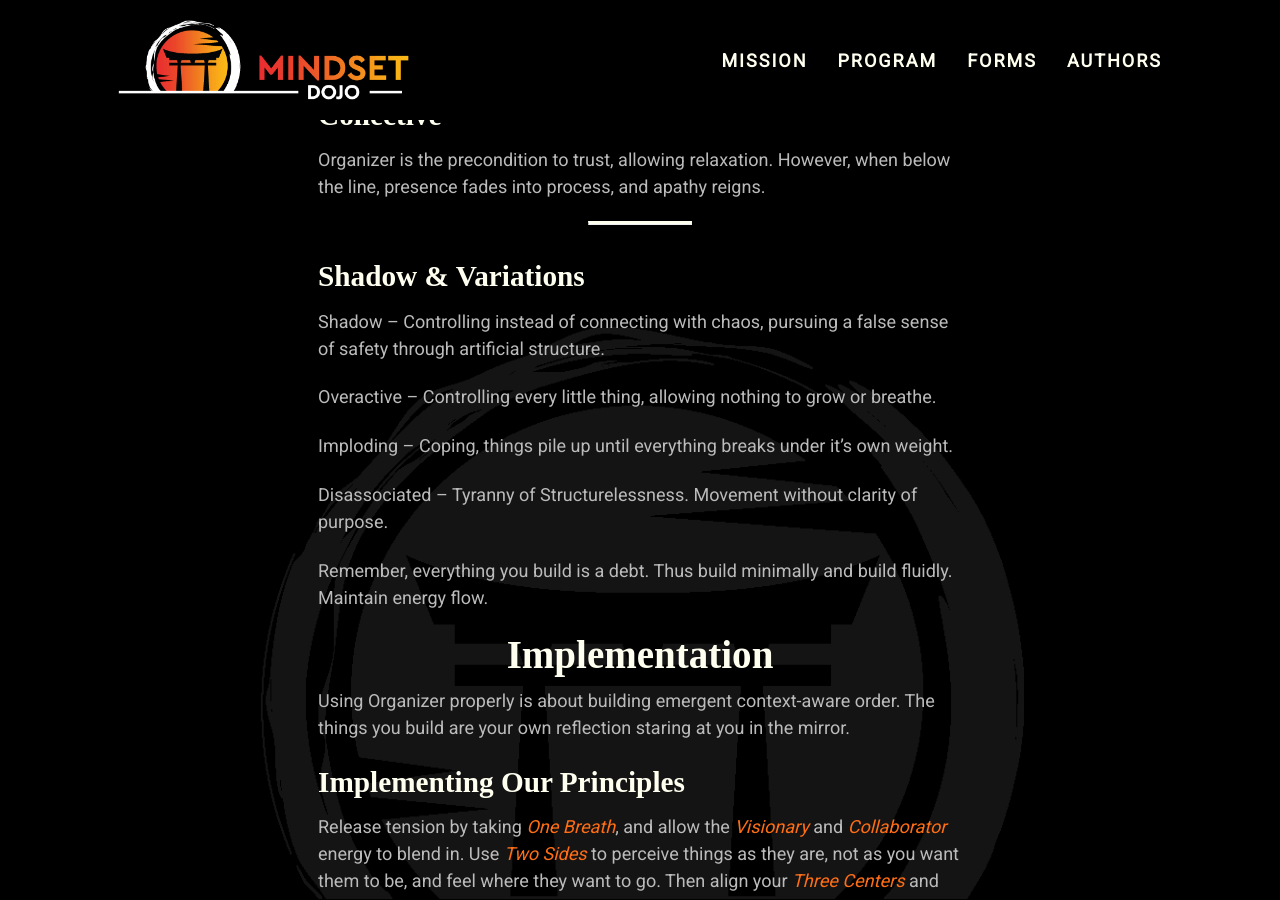
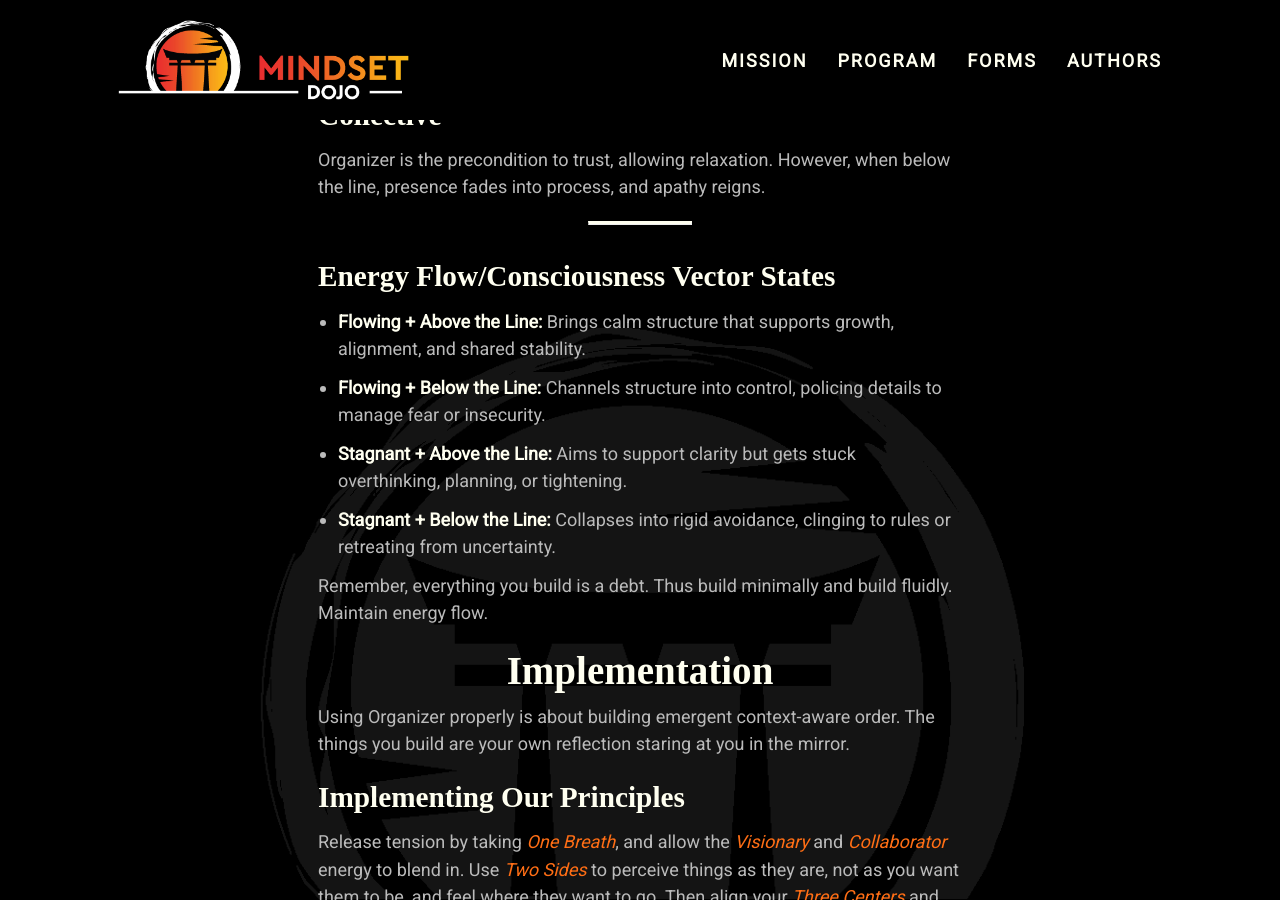
Before and after one commit to mindset-dojo/mindset-dojo.github.io, a Jekyll site: the page built from _forms/organizer.md, in a window 1280 px wide and 900 px high, scrolled down 653 px. Built offline with Jekyll 4.4.1, drawn with Linux system fonts in a browser that asks for light colours; some web fonts are replaced.

Commit message:
refactor(organizer): examples of energy section.

```diff
--- a/_forms/organizer.md
+++ b/_forms/organizer.md
@@ -30,15 +30,12 @@ Organizer is the precondition to trust, allowing relaxation. However, when below
 
 ---
 
-### Shadow & Variations
+### Energy Flow/Consciousness Vector States
 
-Shadow – Controlling instead of connecting with chaos, pursuing a false sense of safety through artificial structure.
-
-Overactive – Controlling every little thing, allowing nothing to grow or breathe.
-
-Imploding – Coping, things pile up until everything breaks under it's own weight.
-
-Disassociated – Tyranny of Structurelessness. Movement without clarity of purpose.
+- **Flowing + Above the Line:** Brings calm structure that supports growth, alignment, and shared stability.
+- **Flowing + Below the Line:** Channels structure into control, policing details to manage fear or insecurity.
+- **Stagnant + Above the Line:** Aims to support clarity but gets stuck overthinking, planning, or tightening.
+- **Stagnant + Below the Line:** Collapses into rigid avoidance, clinging to rules or retreating from uncertainty.
 
 Remember, everything you build is a debt. Thus build minimally and build fluidly. Maintain energy flow.
 
```
